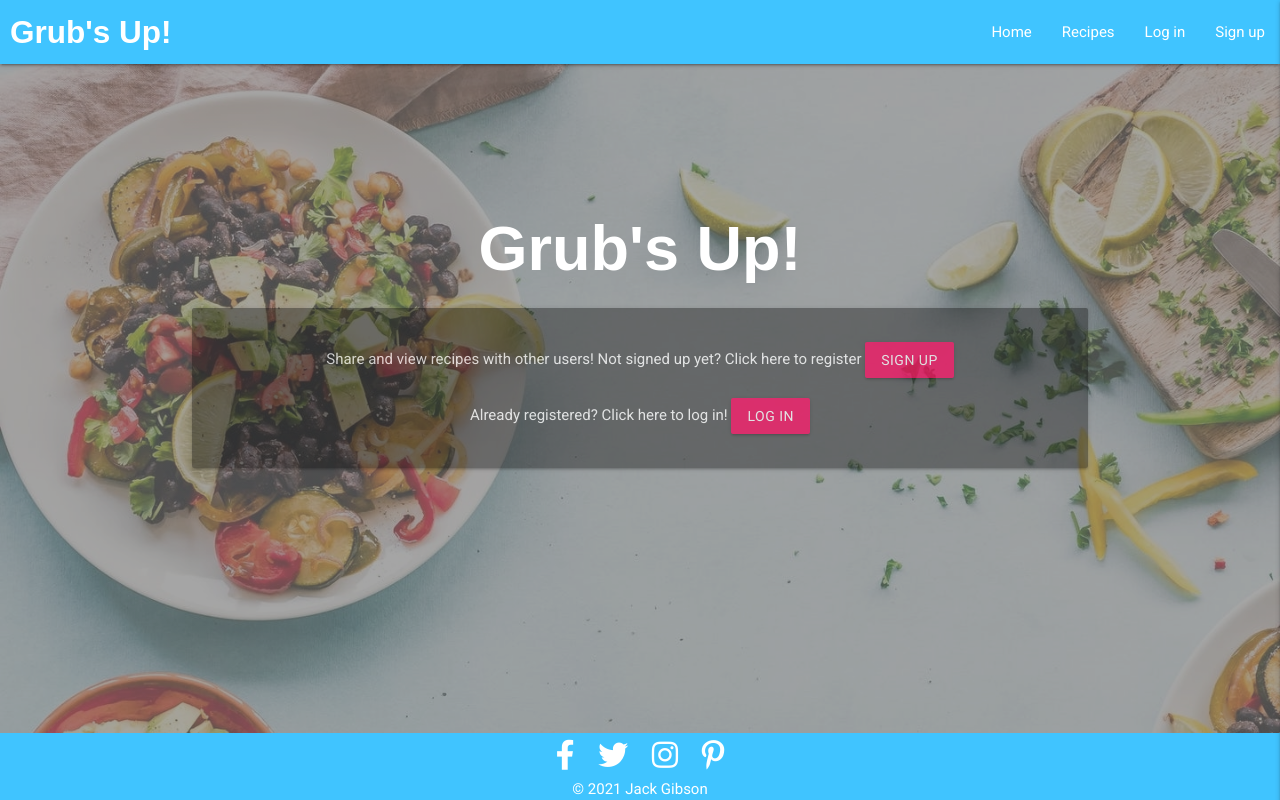
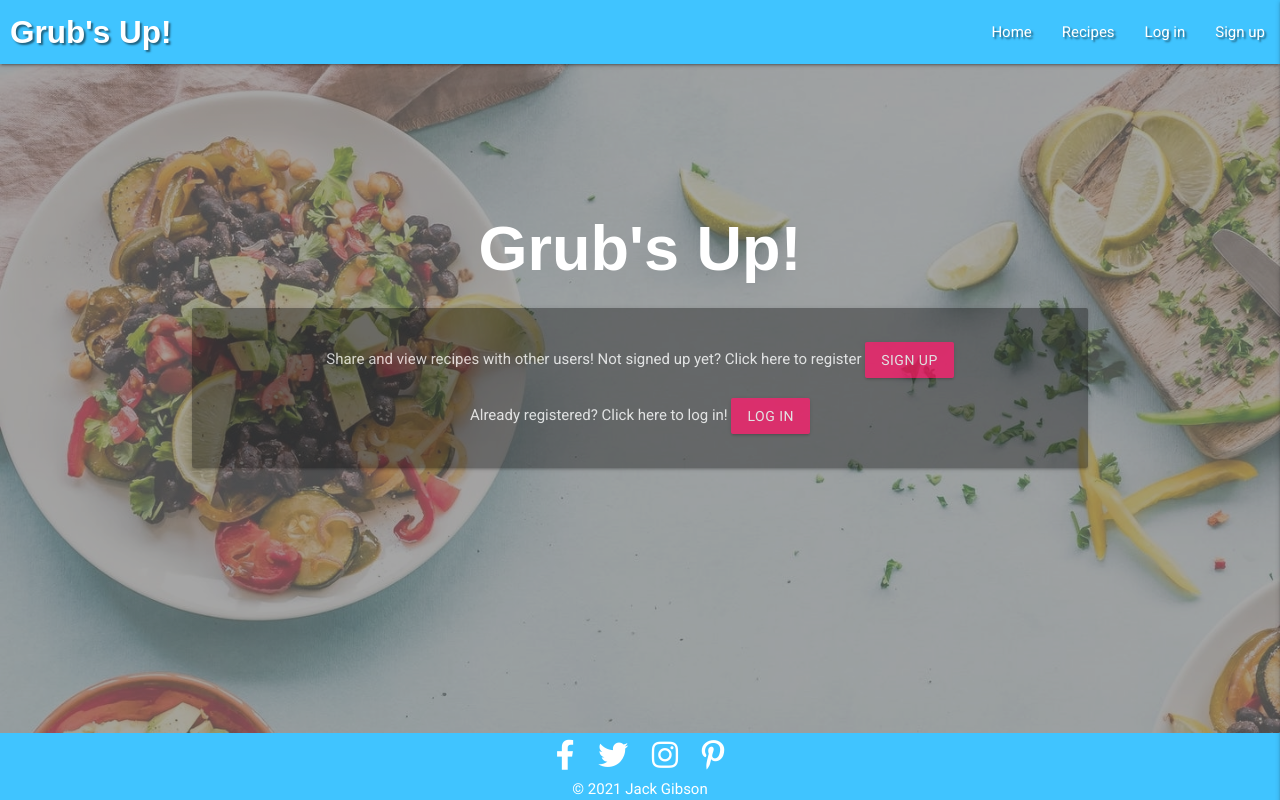
Before and after one commit to Code-Institute-Submissions/JGibson90-MS3--Grubs-Up-_OctResub, a Flask app: page / in a window 1280 px wide. Run offline with Flask 2, Linux system fonts and the light colour scheme; some libraries are stand-ins or nearby versions; some web fonts are replaced.

Commit message:
fixed CSS validation errors

```diff
--- a/static/css/style.css
+++ b/static/css/style.css
@@ -27,7 +27,7 @@ body {
 }
 
 .text-shadow {
-    text-shadow: 2px 2px 2px 2px rgba(0, 0, 0, 0.5);
+    text-shadow: 2px 2px 2px rgba(0, 0, 0, 0.5);
 }
 
 .brand-logo {
```
